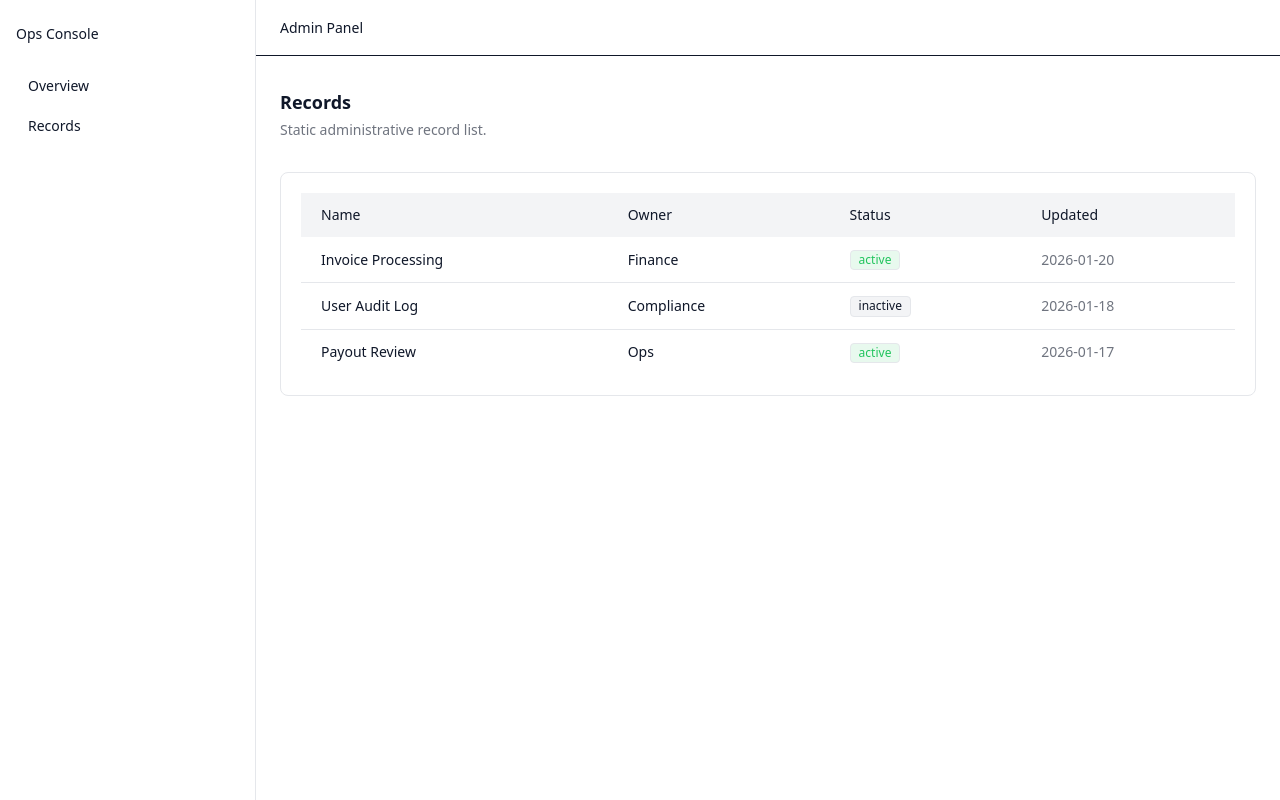
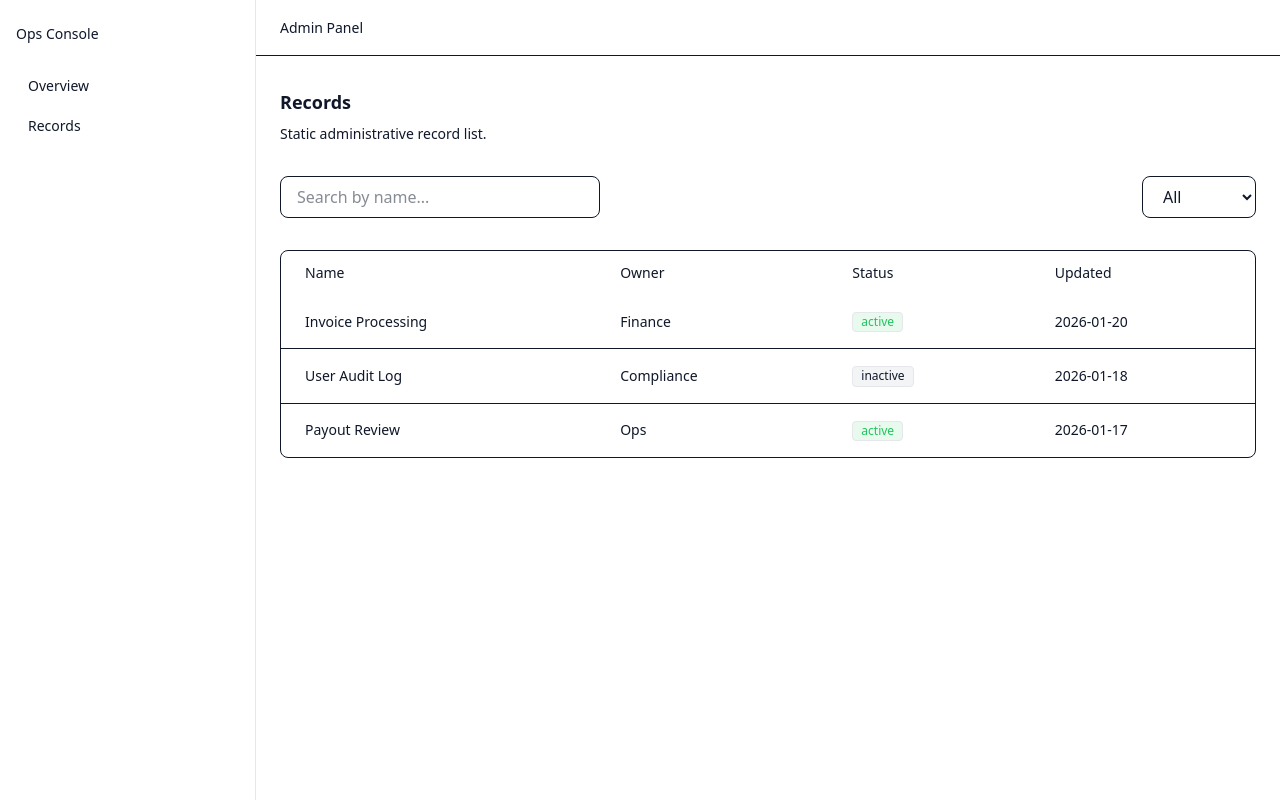
Before and after one commit to joelofeni/ops-console, a Next.js app: page /ops/records in a window 1280 px wide. Built offline with nearby package versions, Linux system fonts and the light colour scheme.

Commit message:
feat: add client-side filtering to records page

```diff
--- a/app/(ops)/ops/records/page.tsx
+++ b/app/(ops)/ops/records/page.tsx
@@ -1,55 +1,95 @@
+"use client";
+
+import { useMemo, useState } from "react";
 import Link from "next/link";
 import { records } from "./mock-data";
 
 export default function RecordsPage() {
+  const [search, setSearch] = useState("");
+  const [statusFilter, setStatusFilter] = useState<
+    "all" | "active" | "inactive"
+  >("all");
+
+  const filteredRecords = useMemo(() => {
+    return records.filter((r) => {
+      const matchesSearch = r.name.toLowerCase().includes(search.toLowerCase());
+
+      const matchesStatus =
+        statusFilter === "all" ? true : r.status === statusFilter;
+
+      return matchesSearch && matchesStatus;
+    });
+  }, [search, statusFilter]);
+
   return (
     <div className="space-y-8">
       {/* Header */}
-      <div className="space-y-1">
+      <div className="space-y-2">
         <h1 className="text-lg font-semibold">Records</h1>
-        <p className="text-sm text-[hsl(var(--color-fg)/0.6)]">
+        <p className="text-sm text-[var(--color-text-muted)]">
           Static administrative record list.
         </p>
       </div>
 
-      {/* Table Container */}
-      <div className="border border-[hsl(var(--color-border))] rounded-md overflow-hidden p-5">
+      {/* Filters */}
+      <div className="flex flex-col gap-4 md:flex-row md:items-center md:justify-between">
+        <input
+          type="text"
+          placeholder="Search by name..."
+          value={search}
+          onChange={(e) => setSearch(e.target.value)}
+          className="border border-[var(--color-border)] rounded-md px-4 py-2 text-sm w-full md:max-w-xs"
+        />
+
+        <select
+          value={statusFilter}
+          onChange={(e) =>
+            setStatusFilter(e.target.value as "all" | "active" | "inactive")
+          }
+          className="border border-[var(--color-border)] rounded-md px-4 py-2 text-sm w-full md:w-auto"
+        >
+          <option value="all">All</option>
+          <option value="active">Active</option>
+          <option value="inactive">Inactive</option>
+        </select>
+      </div>
+
+      {/* Table */}
+      <div className="border border-[var(--color-border)] rounded-md overflow-hidden">
         <div className="overflow-x-auto">
           <table className="min-w-full text-sm">
-            {/* Head */}
-            <thead className="bg-[hsl(var(--color-muted))] text-left">
+            <thead className="bg-[var(--color-muted)] text-left">
               <tr>
-                <th className="px-5 py-3 font-medium whitespace-nowrap">
+                <th className="px-6 py-3 font-medium whitespace-nowrap">
                   Name
                 </th>
-                <th className="px-5 py-3 font-medium whitespace-nowrap">
+                <th className="px-6 py-3 font-medium whitespace-nowrap">
                   Owner
                 </th>
-                <th className="px-5 py-3 font-medium whitespace-nowrap">
+                <th className="px-6 py-3 font-medium whitespace-nowrap">
                   Status
                 </th>
-                <th className="px-5 py-3 font-medium whitespace-nowrap">
+                <th className="px-6 py-3 font-medium whitespace-nowrap">
                   Updated
                 </th>
               </tr>
             </thead>
 
-            {/* Body */}
-            <tbody className="divide-y divide-[hsl(var(--color-border))]">
-              {records.map((r) => (
-                <tr key={r.id} className="hover:bg-[hsl(var(--color-muted))]">
-                  <td className="px-5 py-3 whitespace-nowrap">
+            <tbody className="divide-y divide-[var(--color-border)]">
+              {filteredRecords.map((r) => (
+                <tr key={r.id} className="hover:bg-[var(--color-muted)]">
+                  <td className="px-6 py-4 whitespace-nowrap">
                     <Link
                       href={`/ops/records/${r.id}`}
-                      className="font-medium text-[hsl(var(--color-primary))] hover:opacity-80"
+                      className="font-medium hover:underline"
                     >
                       {r.name}
                     </Link>
                   </td>
 
-                  <td className="px-5 py-3 whitespace-nowrap">{r.owner}</td>
+                  <td className="px-6 py-4 whitespace-nowrap">{r.owner}</td>
 
-                  <td className="px-5 py-3 whitespace-nowrap">
+                  <td className="px-6 py-4 whitespace-nowrap">
                     <span
                       className={`badge ${
                         r.status === "active"
@@ -61,11 +101,22 @@ export default function RecordsPage() {
                     </span>
                   </td>
 
-                  <td className="px-5 py-3 whitespace-nowrap text-[hsl(var(--color-fg)/0.6)]">
+                  <td className="px-6 py-4 text-[var(--color-text-muted)] whitespace-nowrap">
                     {r.updatedAt}
                   </td>
                 </tr>
               ))}
+
+              {filteredRecords.length === 0 && (
+                <tr>
+                  <td
+                    colSpan={4}
+                    className="px-6 py-6 text-center text-[var(--color-text-muted)]"
+                  >
+                    No records found.
+                  </td>
+                </tr>
+              )}
             </tbody>
           </table>
         </div>
```
